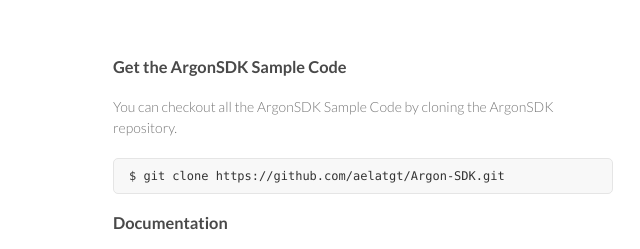
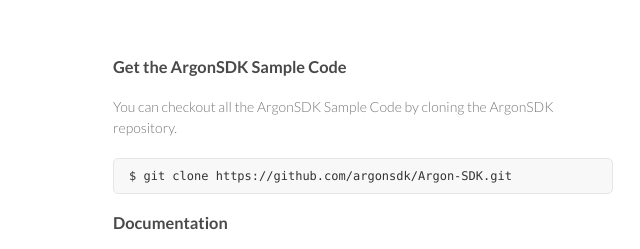
Before and after one commit to argonsdk/argonsdk.github.com, a plain HTML site: page index.html in a window 1280 px wide. Shown: the top 249 px of the page, 457-1097 px from the left. Drawn offline with Linux system fonts and the light colour scheme.

Commit message:
Update index.html

```diff
--- a/index.html
+++ b/index.html
@@ -27,7 +27,7 @@
 
 <p>You can checkout all the ArgonSDK Sample Code by cloning the ArgonSDK repository.</p>
 
-<pre><code>$ git clone https://github.com/aelatgt/Argon-SDK.git
+<pre><code>$ git clone https://github.com/argonsdk/Argon-SDK.git
 </code></pre>
 
 <h3>Documentation</h3>
```
